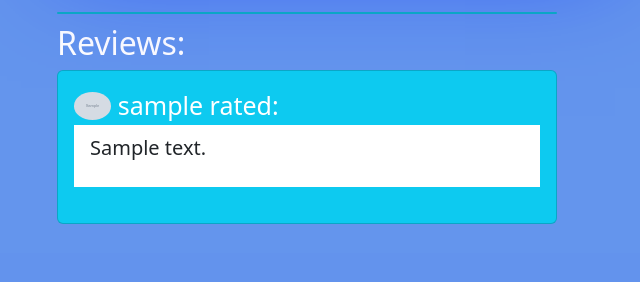
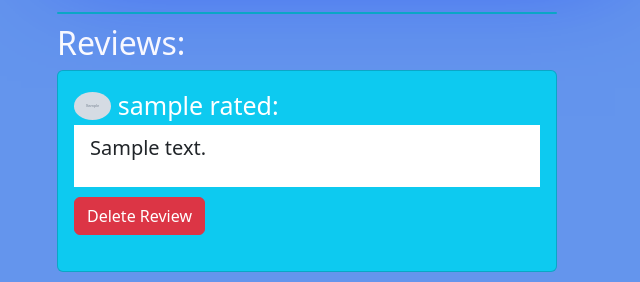
Before and after one commit to Nechitosik228/Django_Final_Project, a Django app: page /tours/submit-review/1/ in a window 1280 px wide. Shown: the part 547-829 px from the top of the page, without its empty margins (25-665 px from the left). Before the commit the page ends 771 px from the top, so only its background shows below. Run offline with Django 5.2, Linux system fonts and the light colour scheme; a user stored in the database is signed in; tables that the repository leaves empty hold one stand-in row (values such as "Sample post"); grey boxes marked "Sample" are stand-in pictures.

Commit message:
create delete review

```diff
--- a/zentour/tours/templates/tours/tour_detail.html
+++ b/zentour/tours/templates/tours/tour_detail.html
@@ -184,6 +184,9 @@
                         <ul class="list-group list-group-flush">
                             <li class="list-group-item"><p>{{ review.comment }}</p></li>
                         </ul>
+                        {% if request.user == review.user %}
+                            <a href="{% url 'tours:delete_review' review.id%}" class="btn btn-danger">Delete Review</a>
+                        {% endif %}
                     </div>
                 </div>
             </div>
--- a/zentour/tours/urls.py
+++ b/zentour/tours/urls.py
@@ -10,7 +10,8 @@ from .views import (
     submit_review,
     checkout,
     tour_editing,
-    delete_tour
+    delete_tour,
+    delete_review
 )
 
 
@@ -27,5 +28,6 @@ urlpatterns = [
     path("submit-review/<int:tour_id>/", submit_review, name="submit_review"),
     path("checkout/", checkout, name="checkout"),
     path("edit/<int:tour_id>/", tour_editing, name="tour_edit"),
-    path("delete/<int:tour_id>/", delete_tour, name="delete_tour")
+    path("delete/<int:tour_id>/", delete_tour, name="delete_tour"),
+    path("delete_review/<int:review_id>/", delete_review, name="delete_review")
 ]
--- a/zentour/tours/views.py
+++ b/zentour/tours/views.py
@@ -256,3 +256,22 @@ def submit_review(request, tour_id):
     else:
         form = ReviewForm(instance=review)
     return render(request, "tours/tour_detail.html", {"form": form, "tour": tour})
+
+
+@login_required
+def delete_review(request, review_id):
+    review = get_object_or_404(Review, id=review_id)
+
+    if request.user != review.user:
+        messages.error(request, 'You are not the creator of this review!')
+        return redirect('tours:tour_detail', tour_id=review.tour.id)
+
+    if request.method == 'GET':
+        return render(request, 'tours/delete_review.html')
+    else:
+        if request.POST.get('answer') == 'Yes':
+            review.delete()
+            messages.success(request, 'You deleted your review')
+            return redirect('tours:tour_detail', tour_id=review.tour.id)
+        else:
+            return redirect('tours:tour_detail', tour_id=review.tour.id)
```
Also changed, not shown: zentour/tours/templates/tours/delete_review.html (added, +33 -0 lines).
